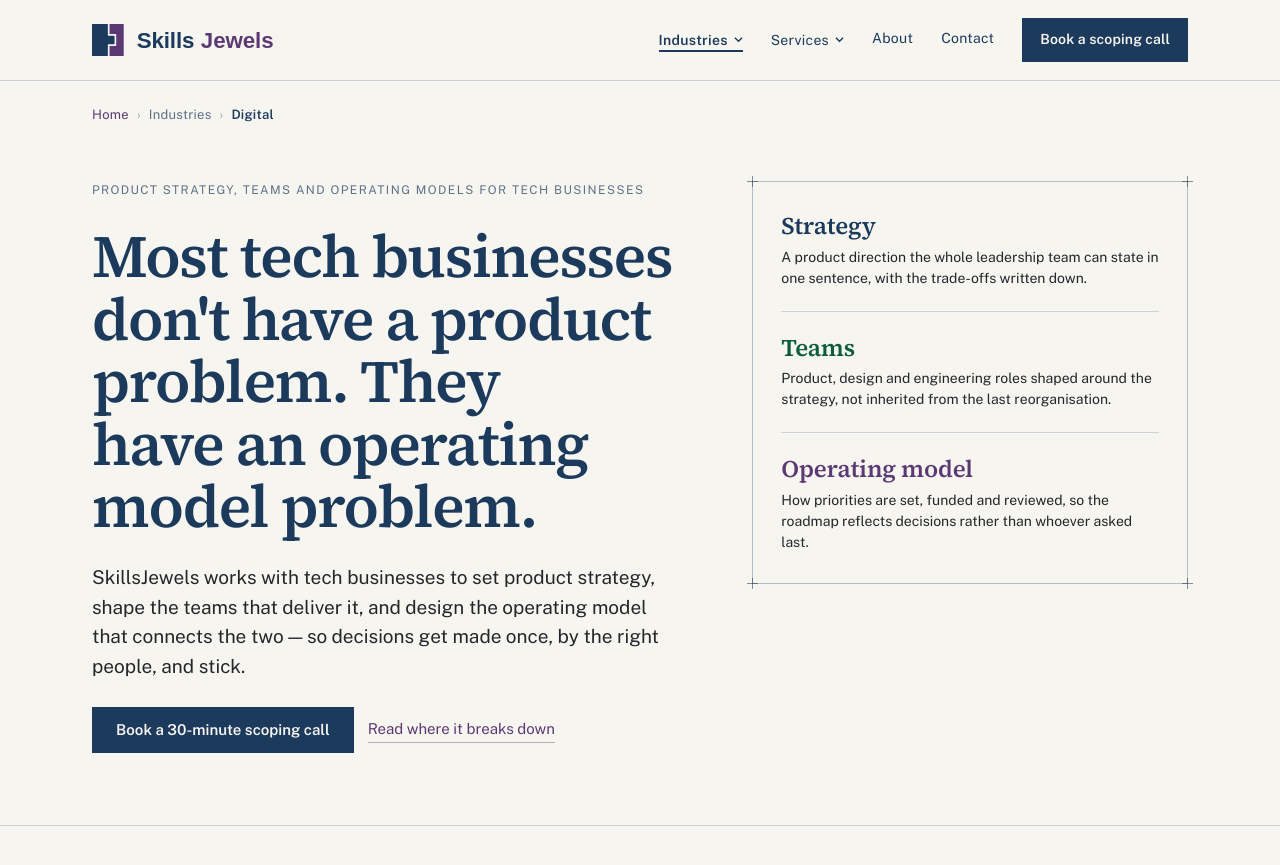
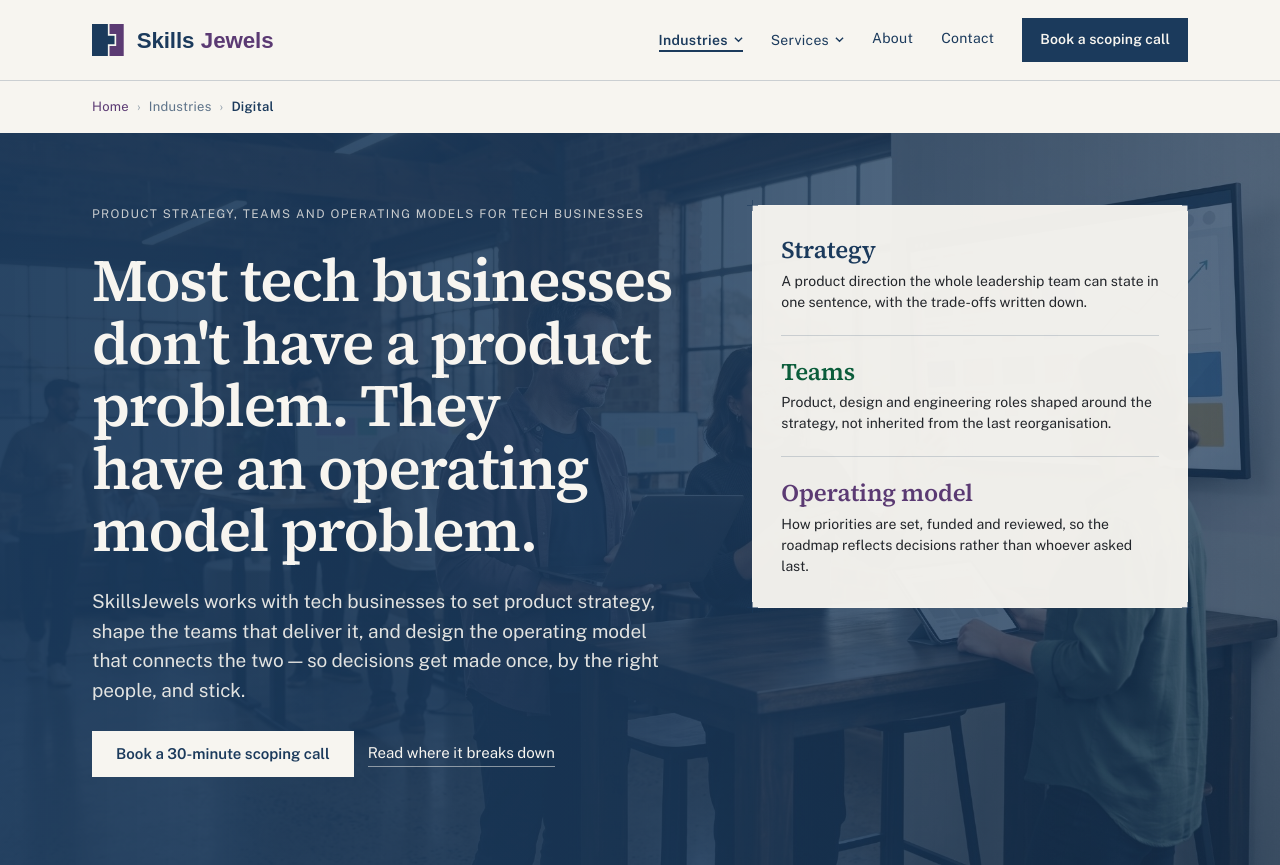
Before and after one commit to julianstevenson/skillsjewels, a plain HTML site: page digital.html in a window 1280 px wide. Shown: the top 865 px of the page. Drawn offline with nearby package versions, Linux system fonts and the light colour scheme.

Commit message:
Add marketplace scaleup headline photo to Digital
Three product leaders at a marketplace dashboard in a converted
warehouse tech office, with engineers at standing desks behind. Uses
the sj-photo-hero wrapper, like the other Industry pages. The generator
put an Apple logo on the laptop, and it was blurred before publishing.

Co-Authored-By: Claude Opus 5.5 <noreply@anthropic.com>

```diff
--- a/digital.html
+++ b/digital.html
@@ -17,18 +17,17 @@
 <meta property="og:title" content="SkillsJewels | Product Strategy and Operating Models for Tech">
 <meta property="og:description" content="SkillsJewels helps tech businesses set product strategy, build product teams and design operating models that hold up as the company scales.">
 <meta property="og:url" content="https://www.julianstevenson.com/digital.html">
-<!-- Interim: swap for a 1200x630 crop of this page's hero photo once it has one (design doc, Headline imagery) -->
-<meta property="og:image" content="https://www.julianstevenson.com/assets/share-brand.jpg">
+<meta property="og:image" content="https://www.julianstevenson.com/assets/share-digital.jpg">
 <meta property="og:image:width" content="1200">
 <meta property="og:image:height" content="630">
-<meta property="og:image:alt" content="SkillsJewels: the bridge between tertiary education and the rest of the system.">
+<meta property="og:image:alt" content="Three product leaders discuss a marketplace dashboard on a wall screen in a converted-warehouse tech office, with engineers at standing desks behind them">
 <meta property="og:locale" content="en_AU">
 
 <meta name="twitter:card" content="summary_large_image">
 <meta name="twitter:title" content="SkillsJewels | Product Strategy and Operating Models for Tech">
 <meta name="twitter:description" content="SkillsJewels helps tech businesses set product strategy, build product teams and design operating models that hold up as the company scales.">
-<meta name="twitter:image" content="https://www.julianstevenson.com/assets/share-brand.jpg">
-<meta name="twitter:image:alt" content="SkillsJewels: the bridge between tertiary education and the rest of the system.">
+<meta name="twitter:image" content="https://www.julianstevenson.com/assets/share-digital.jpg">
+<meta name="twitter:image:alt" content="Three product leaders discuss a marketplace dashboard on a wall screen in a converted-warehouse tech office, with engineers at standing desks behind them">
 
 <script type="application/ld+json">
 {
@@ -110,7 +109,7 @@
     }
 
     @media (max-width: 560px) {
-      .sj-crumbs { padding: 16px 20px 0 !important; }
+      .sj-crumbs { padding: 12px 20px 12px !important; }
       .sj-section { padding: 40px 20px !important; }
       .sj-split { gap: 32px !important; }
       .sj-form-row { grid-template-columns: 1fr !important; }
@@ -122,21 +121,22 @@
 <div style="background: #F7F5F0; color: #1B3A5C; font-family: 'Public Sans', Arial, sans-serif; min-height: 100%;">
 
 
-  <nav aria-label="Breadcrumb" class="sj-crumbs" style="max-width: 1160px; margin: 0 auto; padding: 24px 32px 0; font-size: 13px; letter-spacing: 0.02em; color: rgba(27,58,92,0.7);">
+  <nav aria-label="Breadcrumb" class="sj-crumbs" style="max-width: 1160px; margin: 0 auto; padding: 16px 32px 16px; font-size: 13px; letter-spacing: 0.02em; color: rgba(27,58,92,0.7);">
     <a href="index.html" style="color: #5B3A73; text-decoration: none;">Home</a><span aria-hidden="true" style="margin: 0 8px; color: rgba(27,58,92,0.45);">›</span><span>Industries</span><span aria-hidden="true" style="margin: 0 8px; color: rgba(27,58,92,0.45);">›</span><span aria-current="page" style="color: #1B3A5C; font-weight: 600;">Digital</span>
   </nav>
 
-  <header class="sj-section sj-hero sj-split" style="max-width: 1160px; margin: 0 auto; padding: 56px 32px 72px; display: grid; grid-template-columns: 1.35fr 1fr; gap: 72px; align-items: start;">
+  <div class="sj-photo-hero" style="background-color: #1B3A5C; background-image: linear-gradient(90deg, rgba(27,58,92,0.94) 0%, rgba(27,58,92,0.86) 50%, rgba(27,58,92,0.66) 100%), url('assets/hero-digital.jpg'); background-size: cover; background-position: center 40%;">
+  <header class="sj-section sj-hero sj-split" style="max-width: 1160px; margin: 0 auto; padding: 72px 32px 88px; display: grid; grid-template-columns: 1.35fr 1fr; gap: 72px; align-items: start;">
     <div style="display: flex; flex-direction: column; gap: 26px;">
-      <p style="margin: 0; font-size: 12px; letter-spacing: 0.12em; text-transform: uppercase; color: rgba(27,58,92,0.7);">PRODUCT STRATEGY, TEAMS AND OPERATING MODELS FOR TECH BUSINESSES</p>
-      <h1 style="margin: 0; font-family: 'Source Serif 4', Georgia, serif; font-weight: 600; font-size: 60px; line-height: 1.04; letter-spacing: -0.022em; color: #1B3A5C; text-wrap: balance;">Most tech businesses don't have a product problem. They have an operating model problem.</h1>
-      <p style="margin: 0; font-size: 19px; line-height: 1.55; color: #23262b; max-width: 620px; text-wrap: pretty;">SkillsJewels works with tech businesses to set product strategy, shape the teams that deliver it, and design the operating model that connects the two — so decisions get made once, by the right people, and stick.</p>
+      <p style="margin: 0; font-size: 12px; letter-spacing: 0.12em; text-transform: uppercase; color: rgba(247,245,240,0.78);">PRODUCT STRATEGY, TEAMS AND OPERATING MODELS FOR TECH BUSINESSES</p>
+      <h1 style="margin: 0; font-family: 'Source Serif 4', Georgia, serif; font-weight: 600; font-size: 60px; line-height: 1.04; letter-spacing: -0.022em; color: #F7F5F0; text-wrap: balance;">Most tech businesses don't have a product problem. They have an operating model problem.</h1>
+      <p style="margin: 0; font-size: 19px; line-height: 1.55; color: rgba(247,245,240,0.9); max-width: 620px; text-wrap: pretty;">SkillsJewels works with tech businesses to set product strategy, shape the teams that deliver it, and design the operating model that connects the two — so decisions get made once, by the right people, and stick.</p>
       <div style="display: flex; gap: 14px; align-items: center; flex-wrap: wrap;">
-        <a href="#enquire" class="btn btn-primary sj-cta" style="background: #1B3A5C; color: #F7F5F0; border: none; font-family: 'Public Sans', Arial, sans-serif; font-weight: 600; font-size: 15px; padding: 14px 24px;" style-hover="background: #14293f;">Book a 30-minute scoping call</a>
-        <a href="#why" style="font-size: 15px; color: #5B3A73; text-decoration: none; border-bottom: 1px solid rgba(91,58,115,0.4); padding-bottom: 2px;">Read where it breaks down</a>
+        <a href="#enquire" class="btn btn-primary sj-cta" style="background: #F7F5F0; color: #1B3A5C; border: none; font-family: 'Public Sans', Arial, sans-serif; font-weight: 600; font-size: 15px; padding: 14px 24px;" style-hover="background: #ffffff;">Book a 30-minute scoping call</a>
+        <a href="#why" style="font-size: 15px; color: #F7F5F0; text-decoration: none; border-bottom: 1px solid rgba(247,245,240,0.5); padding-bottom: 2px;">Read where it breaks down</a>
       </div>
     </div>
-    <div class="blueprint" style="padding: 30px 28px; background: transparent; border-color: rgba(27,58,92,0.3); display: flex; flex-direction: column; gap: 22px;">
+    <div class="blueprint" style="padding: 30px 28px; background: rgba(247,245,240,0.96); border-color: rgba(247,245,240,0.6); display: flex; flex-direction: column; gap: 22px;">
       <i class="corner tl" style="color: rgba(27,58,92,0.55)"></i><i class="corner tr" style="color: rgba(27,58,92,0.55)"></i><i class="corner bl" style="color: rgba(27,58,92,0.55)"></i><i class="corner br" style="color: rgba(27,58,92,0.55)"></i>
       <div>
         <p style="margin: 0 0 6px; font-family: 'Source Serif 4', Georgia, serif; font-weight: 600; font-size: 24px; line-height: 1.2; letter-spacing: -0.01em; color: #1B3A5C;">Strategy</p>
@@ -154,6 +154,7 @@
       </div>
     </div>
   </header>
+  </div>
 
   <section id="why" style="border-top: 1px solid rgba(27,58,92,0.2);">
     <div class="sj-section sj-split" style="max-width: 1160px; margin: 0 auto; padding: 72px 32px; display: grid; grid-template-columns: 1fr 1fr; gap: 72px; align-items: start;">
```
Also changed, not shown: assets/hero-digital.jpg (added).
